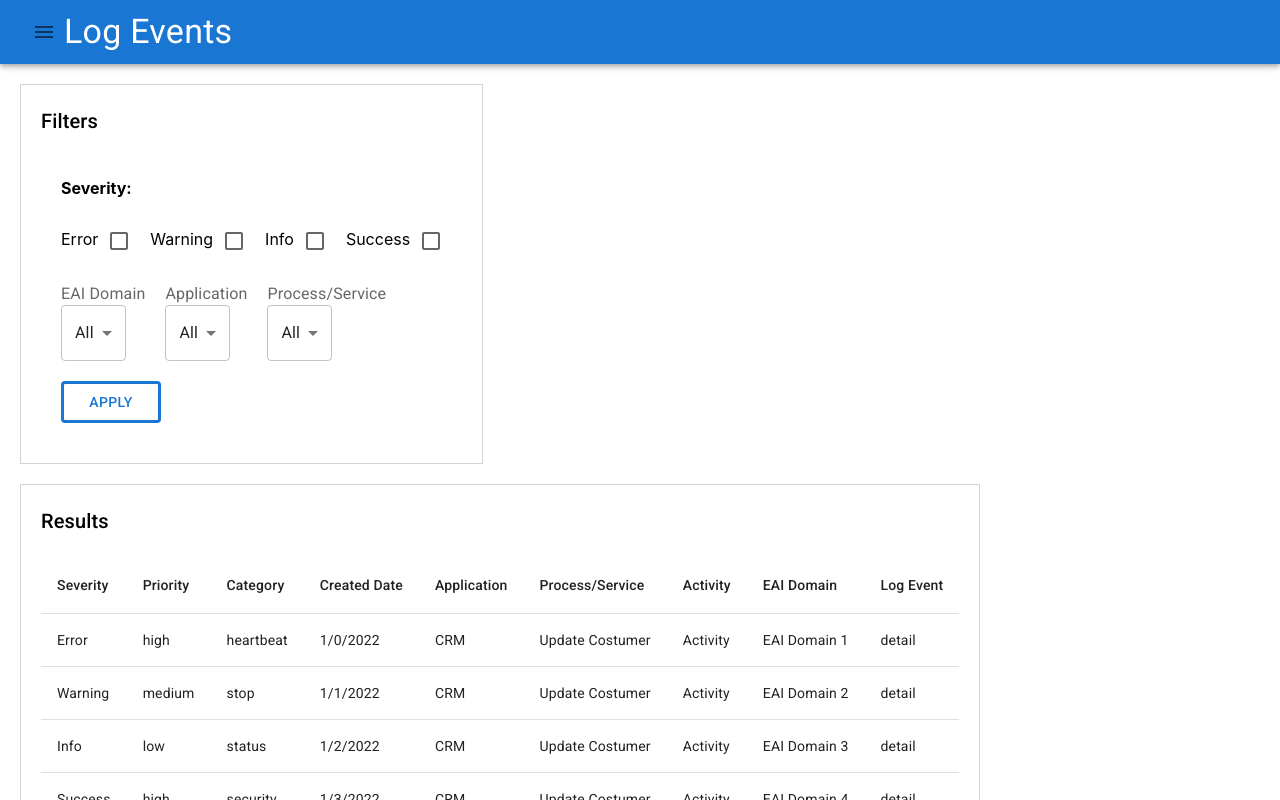
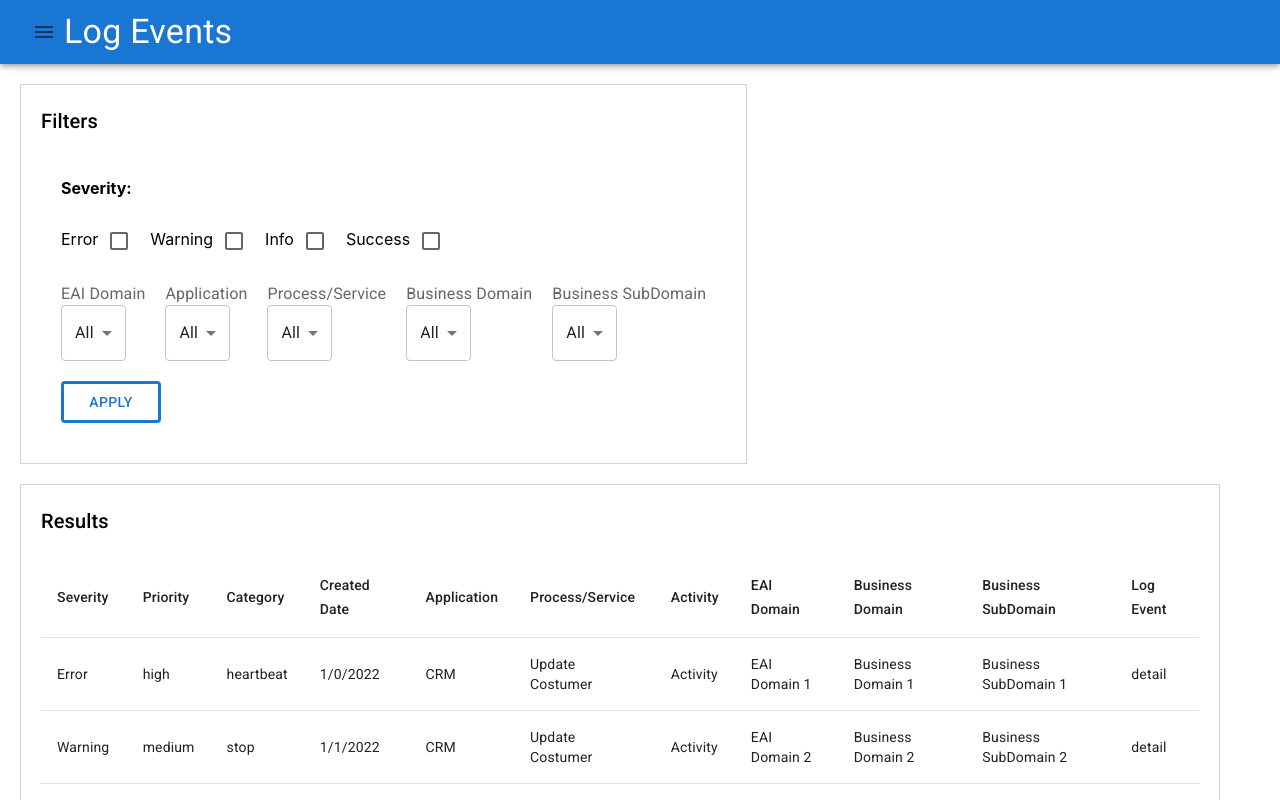
Before and after one commit to mbucc/320-S22-Track2, a Next.js app in the folder front-end/: page /LogEvent in a window 1280 px wide. Shown: the top 800 px of the page. Built offline with nearby package versions, Linux system fonts and the light colour scheme.

Commit message:
Added Business Domain Filters

```diff
--- a/front-end/Components/LogEvent-Form/Form.js
+++ b/front-end/Components/LogEvent-Form/Form.js
@@ -7,17 +7,16 @@ import FormCheckbox from './FormCheckbox.js'
 export default function Form(props) {
     const [severityCheckboxes, setSeverityCheckboxes] = useState({"Error": false, "Warning":false, "Info": false, "Success": false})
 
-    const [domains, setDomains] = useState({"EAI Domain": "All"})
-
-    const [applications, setApplications] = useState({"Application": "All"})
-
-    const [processServices, setProcessServices] = useState({"Process/Service": "All"})
+    const [dropdownValues, setDropdownValues] = useState({"EAI Domain": "All", "Application": "All", "Process/Service": "All", "Business Domain": "All", "Business SubDomain": "All"})
 
     /* options for dropdown fields. Will eventually be queries to the database */
     const EAIOptions = ["EAI Domain 1", "EAI Domain 2", "EAI Domain 3", "EAI Domain 4"]
     const applicationOptions = ["CRM"]
     const processServiceOptions = ["Update Costumer"]
+    const BusinessDomainOptions = ["Business Domain 1", "Business Domain 2"]
+    const BusinessSubDomOptions = ["Business SubDomain 1", "Business SubDomain 2"]
 
+    console.log(dropdownValues["Business SubDomain"])
     const formStyle = {
         marginTop:  "20px",
         marginLeft: "20px",
@@ -39,10 +38,12 @@ export default function Form(props) {
     {/* returns true if a given piece of data in the grid has properties specified by current filters */}
     const filterData = (e, objKeys)=>{
         let severityFilter = objKeys.includes(e.severity)
-        let domainFilter = domains["EAI Domain"] === "All" ? true : e["EAI Domain"] === domains["EAI Domain"]
-        let applicationFilter = applications["Application"] === "All" ? true : e["Application"] === applications["Application"]
-        let processServiceFilter = processServices["Process/Service"] === "All" ? true : e["Process/Service"] === processServices["Process/Service"]
-        return severityFilter && domainFilter && applicationFilter && processServiceFilter
+        let domainFilter = dropdownValues["EAI Domain"] === "All" ? true : e["EAI Domain"] === dropdownValues["EAI Domain"]
+        let applicationFilter = dropdownValues["Application"] === "All" ? true : e["Application"] === dropdownValues["Application"]
+        let processServiceFilter = dropdownValues["Process/Service"] === "All" ? true : e["Process/Service"] === dropdownValues["Process/Service"]
+        let BDFilter = dropdownValues["Business Domain"] === "All"? true : e["Business Domain"] === dropdownValues["Business Domain"]
+        let BSDFilter = dropdownValues["Business SubDomain"] === "All"? true : e["Business SubDomain"] === dropdownValues["Business SubDomain"]
+        return severityFilter && domainFilter && applicationFilter && processServiceFilter && BDFilter && BSDFilter
     }
 
     const applyHandler = (event)=> {
@@ -61,9 +62,11 @@ export default function Form(props) {
         <form style={formStyle} onSubmit={applyHandler}>
             <FormCheckbox name="Severity" checkboxes={severityCheckboxes} setCheckboxes={setSeverityCheckboxes} />
             <div style = {dropdownStyle}>
-                <Dropdowns options={EAIOptions} setOptions={setDomains} name={"EAI Domain"} ></Dropdowns>
-                <Dropdowns options={applicationOptions} setOptions={setApplications} name={"Application"} ></Dropdowns>
-                <Dropdowns options={processServiceOptions} setOptions={setProcessServices} name={"Process/Service"} ></Dropdowns>
+                <Dropdowns options={EAIOptions} setOptions={setDropdownValues} name={"EAI Domain"} ></Dropdowns>
+                <Dropdowns options={applicationOptions} setOptions={setDropdownValues} name={"Application"} ></Dropdowns>
+                <Dropdowns options={processServiceOptions} setOptions={setDropdownValues} name={"Process/Service"} ></Dropdowns>
+                <Dropdowns options={BusinessDomainOptions} setOptions={setDropdownValues} name={"Business Domain"} ></Dropdowns>
+                <Dropdowns options={BusinessSubDomOptions} setOptions={setDropdownValues} name={"Business SubDomain"} ></Dropdowns>
             </div>
             <Button type="submit" style = {buttonStyle}>Apply</Button>
             <br />
--- a/front-end/Components/LogEvent-Form/LETable.js
+++ b/front-end/Components/LogEvent-Form/LETable.js
@@ -41,6 +41,8 @@ export default function LETable(props) {
                     <TableCell >Process/Service</TableCell>
                     <TableCell >Activity</TableCell>
                     <TableCell >EAI Domain</TableCell>
+                    <TableCell> Business Domain </TableCell>
+                    <TableCell> Business SubDomain </TableCell>
                     <TableCell >Log Event</TableCell>
                 </TableRow>
             </TableHead>
@@ -58,6 +60,8 @@ export default function LETable(props) {
                             <TableCell>{e["Process/Service"]}</TableCell>
                             <TableCell>{e["Activity"]}</TableCell>
                             <TableCell>{e["EAI Domain"]}</TableCell>
+                            <TableCell>{e["Business Domain"]}</TableCell>
+                            <TableCell>{e["Business SubDomain"]}</TableCell>
                             <TableCell>{e["Log Event"]}</TableCell>
                         </TableRow>
                     )
--- a/front-end/pages/LogEvent.js
+++ b/front-end/pages/LogEvent.js
@@ -15,7 +15,7 @@ export default function LogEvent() {
       width: "fit-content"
     }
     for(let i = 0; i < 1000; i++){
-      let severity = "N/A", date = `1/${i%30}/${2022 + (Math.floor(i / 2022))}`, ps = "Update Costumer", app = "CRM", activity = "Activity", priority = "N/A", category = "N/A", eai = "N/A";
+      let severity = "N/A", date = `1/${i%30}/${2022 + (Math.floor(i / 2022))}`, ps = "Update Costumer", app = "CRM", activity = "Activity", priority = "N/A", category = "N/A", eai = "N/A", BD = "N/A", BSD = "N/A";
       switch(i%4){
         case(0): category = "heartbeat"; break;
         case(1): category = "stop"; break;
@@ -24,10 +24,10 @@ export default function LogEvent() {
         case(4): category = "start"; break;
       };
       switch(i%4){
-        case(0): severity = "Error"; eai = "EAI Domain 1"; break;
-        case(1): severity = "Warning"; eai = "EAI Domain 2"; break;
-        case(2): severity = "Info"; eai = "EAI Domain 3"; break;
-        case(3): severity = "Success"; eai = "EAI Domain 4"; break;
+        case(0): severity = "Error"; eai = "EAI Domain 1"; BD = "Business Domain 1"; BSD = "Business SubDomain 1"; break;
+        case(1): severity = "Warning"; eai = "EAI Domain 2"; BD = "Business Domain 2"; BSD = "Business SubDomain 2"; break;
+        case(2): severity = "Info"; eai = "EAI Domain 3"; BD = "Business Domain 1"; BSD = "Business SubDomain 1"; break;
+        case(3): severity = "Success"; eai = "EAI Domain 4"; BD = "Business Domain 2"; BSD = "Business SubDomain 2"; break;
       };
       switch(i%3){
         case(0): priority = "high"; break;
@@ -43,7 +43,9 @@ export default function LogEvent() {
         "Log Event": "detail",
         "priority": priority,
         "category": category,
-        "EAI Domain": eai
+        "EAI Domain": eai,
+        "Business Domain": BD,
+        "Business SubDomain": BSD
       });
     };
         {/*{"severity": "error", "Created Date": "3/2/2022", "Process/Service": "Update Costumer", "Application": "CRM", "Activity": "Activity", "Log Event": "Detail", "priority": "high", "category": "start", "EAI Domain": "EAI Domain 1" },
```
